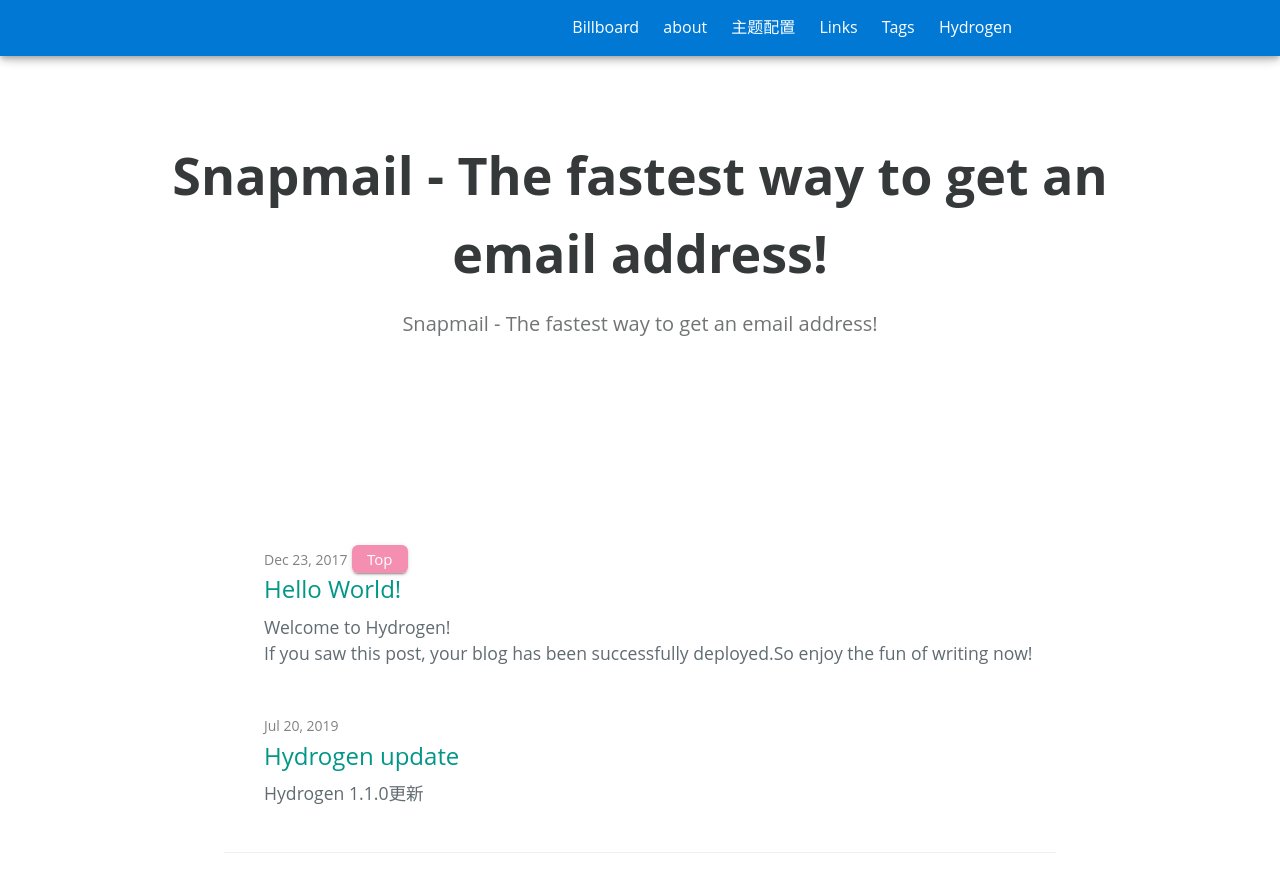
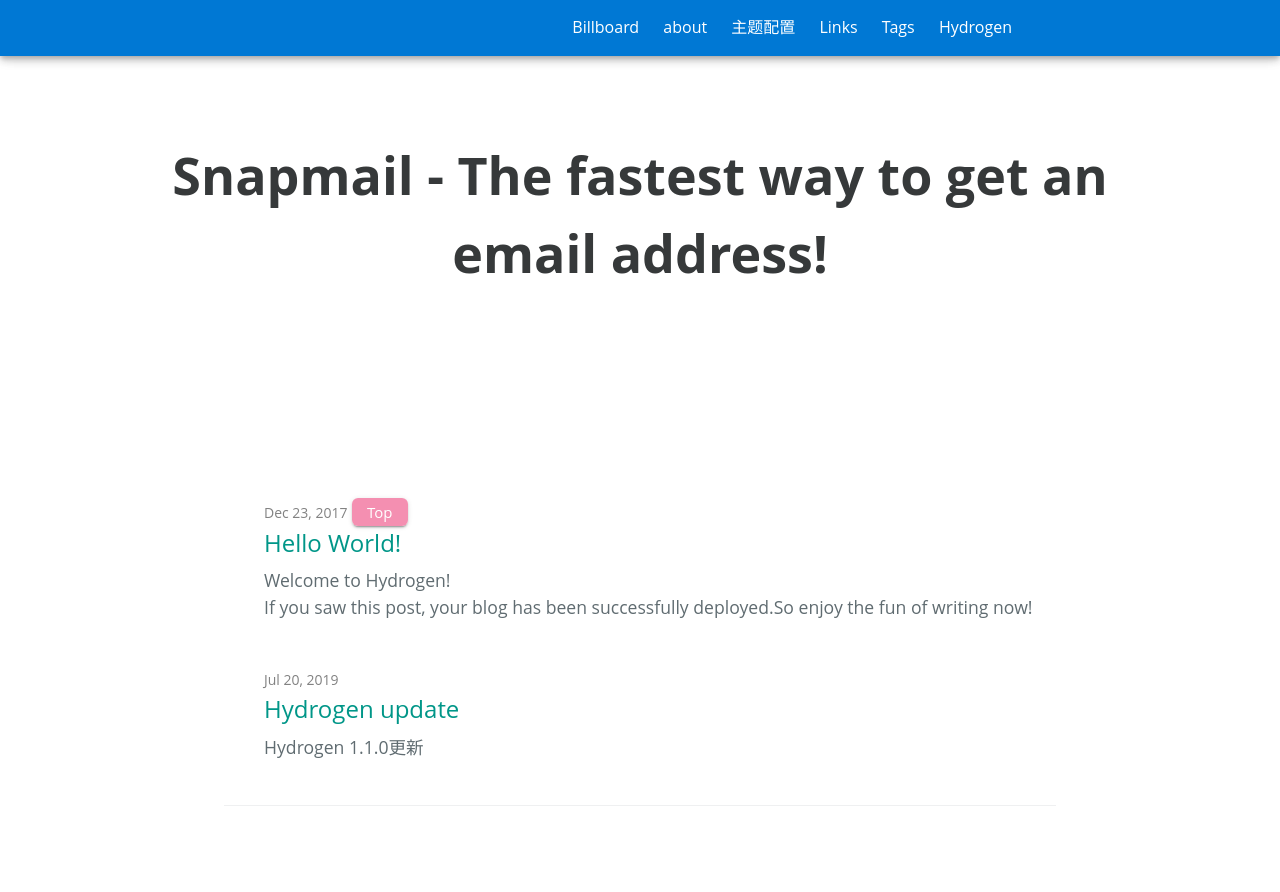
Before and after one commit to joodies/myblog, a Jekyll site: the page built from index.html, in a window 1280 px wide and 933 px high. Shown: the top 892 px of the window. Built offline with Jekyll 4.4.1, drawn with Linux system fonts in a browser that asks for light colours; some web fonts are replaced; the list of posts is cut into pages by our own code; the repository's description, which GitHub fills in, is left out.

Commit message:
Update _config.yml

```diff
--- a/_config.yml
+++ b/_config.yml
@@ -1,5 +1,5 @@
 title: Snapmail - The fastest way to get an email address! #博客标题
-description: Snapmail - The fastest way to get an email address! #博客描述
+description:  #博客描述
 keywords: free, temporary, email, disposable, mail, email address, wildcard email, prefix email #博客关键字
 author: "Snapmail"
 
```
